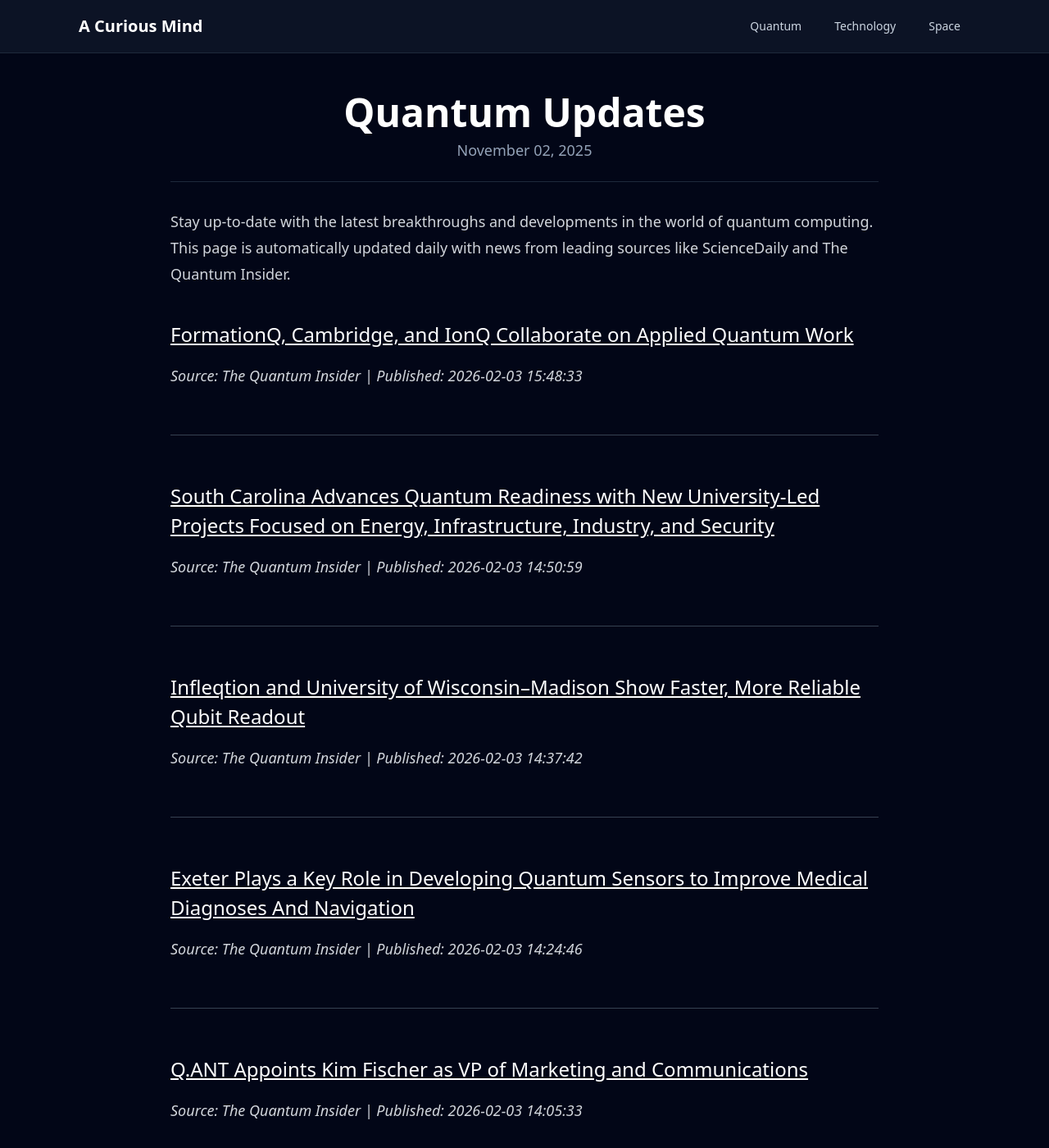
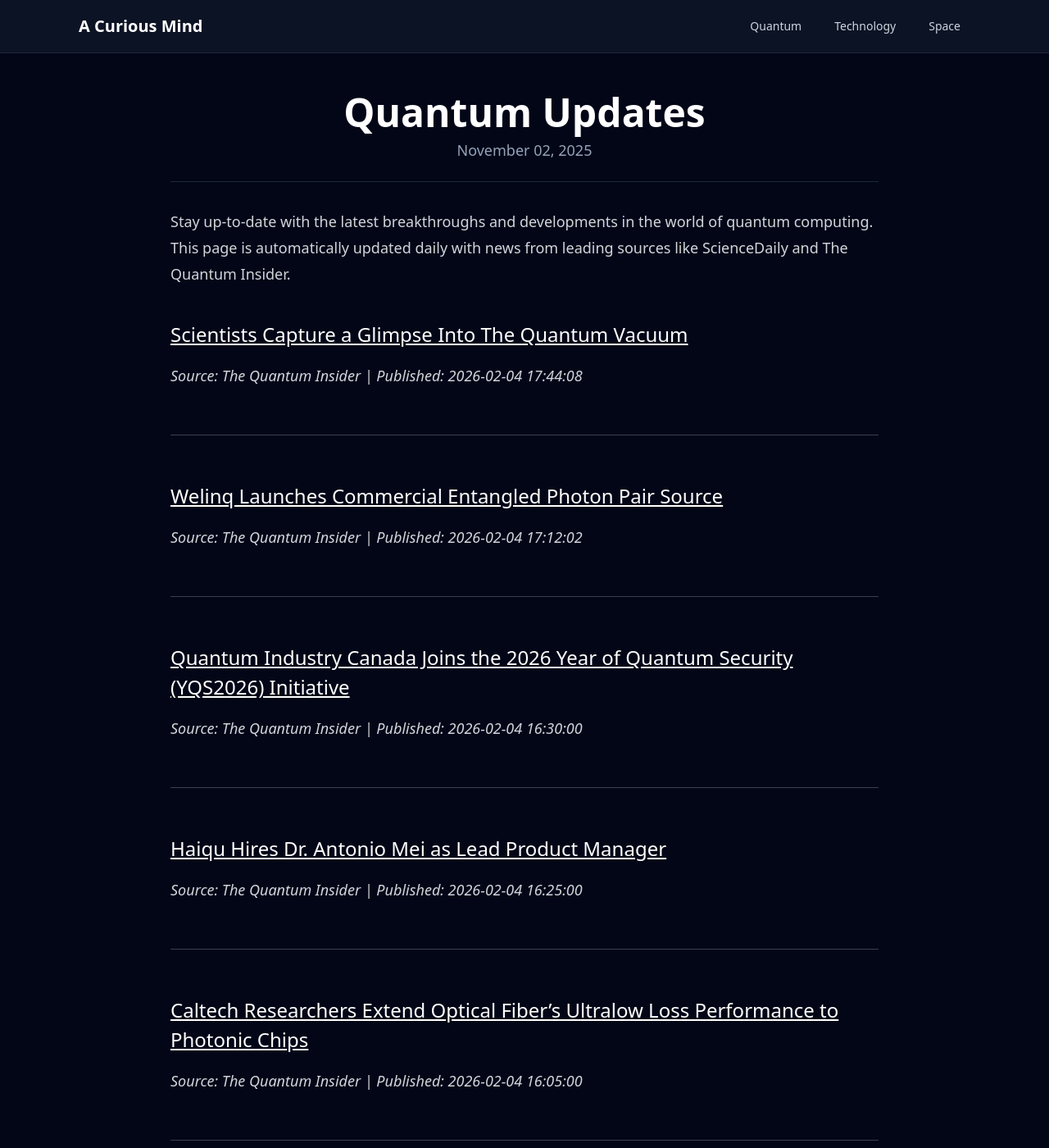
Before and after one commit to onehl7/onehl7.github.io, a Jekyll site: the page built from _posts/2025-11-02-quantum-updates.md, in a window 1280 px wide and 1400 px high. Shown: the whole window at 82% size. Built offline with Jekyll 4.4.1, drawn with Linux system fonts in a browser that asks for light colours; nearby versions of some CDN libraries.

Commit message:
Update quantum news data

```diff
--- a/_data/quantum_news.json
+++ b/_data/quantum_news.json
@@ -1,33 +1,33 @@
 [
   {
     "source": "The Quantum Insider",
-    "title": "FormationQ, Cambridge, and IonQ Collaborate on Applied Quantum Work",
-    "link": "https://thequantuminsider.com/2026/02/03/formationq-ionq-cambridge-quantum-collaboration/",
-    "published": "2026-02-03 15:48:33"
+    "title": "Scientists Capture a Glimpse Into The Quantum Vacuum",
+    "link": "https://thequantuminsider.com/2026/02/04/scientists-capture-a-glimpse-into-the-quantum-vacuum/",
+    "published": "2026-02-04 17:44:08"
   },
   {
     "source": "The Quantum Insider",
-    "title": "South Carolina Advances Quantum Readiness with New University-Led Projects Focused on Energy, Infrastructure, Industry, and Security",
-    "link": "https://thequantuminsider.com/2026/02/03/south-carolina-advances-quantum-readiness-with-new-university-led-projects-focused-on-energy-infrastructure-industry-and-security/",
-    "published": "2026-02-03 14:50:59"
+    "title": "Welinq Launches Commercial Entangled Photon Pair Source",
+    "link": "https://thequantuminsider.com/2026/02/04/welinq-commercial-entangled-photon-source/",
+    "published": "2026-02-04 17:12:02"
   },
   {
     "source": "The Quantum Insider",
-    "title": "Infleqtion and University of Wisconsin\u2013Madison Show Faster, More Reliable Qubit Readout",
-    "link": "https://thequantuminsider.com/2026/02/03/infleqtion-and-university-of-wisconsin-madison-show-faster-more-reliable-qubit-readout/",
-    "published": "2026-02-03 14:37:42"
+    "title": "Quantum Industry Canada Joins the 2026 Year of Quantum Security (YQS2026) Initiative",
+    "link": "https://thequantuminsider.com/2026/02/04/quantum-industry-canada-joins-2026-year-of-quantum-security/",
+    "published": "2026-02-04 16:30:00"
   },
   {
     "source": "The Quantum Insider",
-    "title": "Exeter Plays a  Key Role in Developing Quantum Sensors to Improve Medical Diagnoses And Navigation",
-    "link": "https://thequantuminsider.com/2026/02/03/exeter-plays-a-key-role-in-developing-quantum-sensors-to-improve-medical-diagnoses-and-navigation/",
-    "published": "2026-02-03 14:24:46"
+    "title": "Haiqu Hires Dr. Antonio Mei as Lead Product Manager",
+    "link": "https://thequantuminsider.com/2026/02/04/haiqu-appoints-former-microsoft-quantum-manager/",
+    "published": "2026-02-04 16:25:00"
   },
   {
     "source": "The Quantum Insider",
-    "title": "Q.ANT Appoints Kim Fischer as VP of Marketing and Communications",
-    "link": "https://thequantuminsider.com/2026/02/03/q-ant-appoints-kim-fischer-vp-marketing/",
-    "published": "2026-02-03 14:05:33"
+    "title": "Caltech Researchers Extend Optical Fiber\u2019s Ultralow Loss Performance to Photonic Chips",
+    "link": "https://thequantuminsider.com/2026/02/04/caltech-researchers-extend-optical-fibers-ultralow-loss-performance-to-photonic-chips/",
+    "published": "2026-02-04 16:05:00"
   },
   {
     "source": "ScienceDaily (Quantum Computing)",
```
